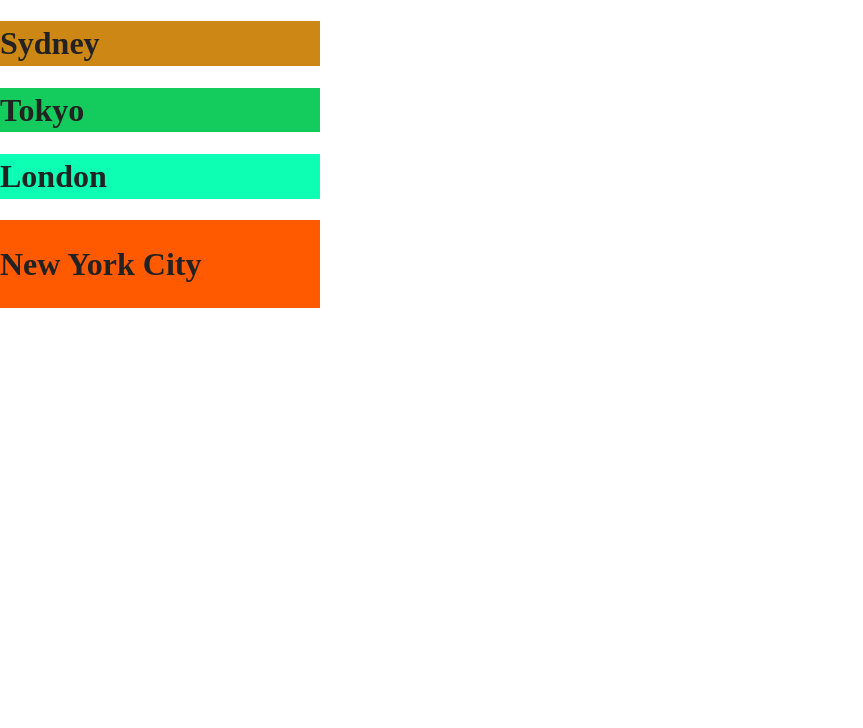
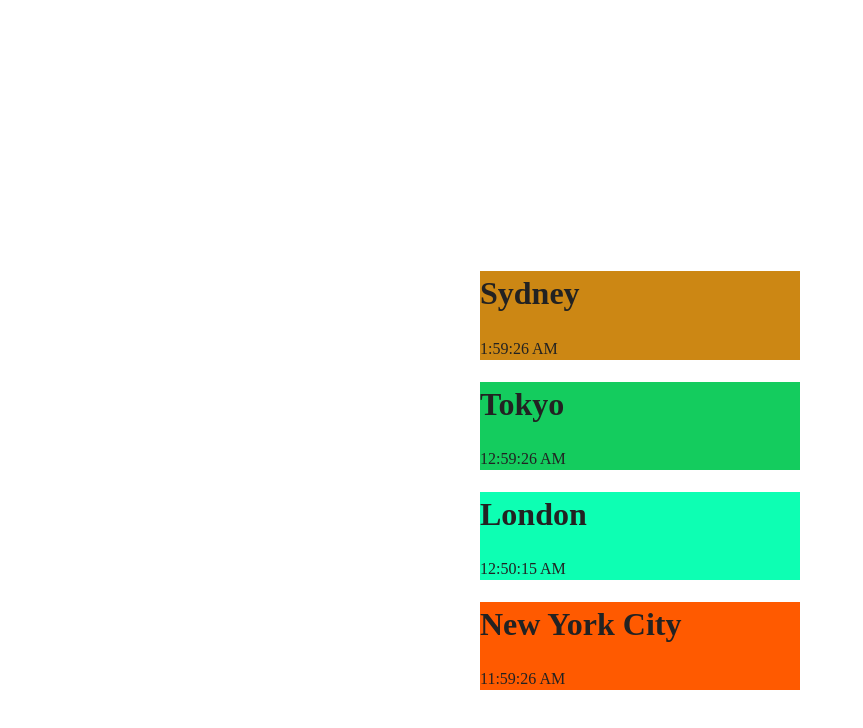
Before and after one commit to dpressey/world_clock, a plain HTML site: page index.html in a window 1280 px wide. Shown: the whole page, without its empty margins (0-863 px from the left). Drawn offline with nearby package versions, Linux system fonts and the light colour scheme.

Commit message:
complete

```diff
--- a/css/customize.css
+++ b/css/customize.css
@@ -1,31 +1,32 @@
+section {
+	position: relative;
+	top: 250px;
+}
+
 #nyc {
 	background-color:  #FF5A00;
 	width:  25%;
 	height: 50%;
-	position: relative;
-	display: inline-block;
+	margin: 0 auto;
 }
 
 #london {
 	background-color:  #0DFFB3;
 	width:  25%;
 	height: 25%;
-	position: relative;
-	display: block;
+	margin: 0 auto;
 }
 
 #tokyo {
 	background-color:  #14CC5E;
 	width:  25%;
 	height: 25%;
-	position: relative;
-	display: block;
+	margin: 0 auto;
 }
 
 #sydney {
 	background-color:  #CC8714;
 	width:  25%;
 	height: 25%;
-	position: relative;
-	display: block;
+	margin: 0 auto;
 }
--- a/index.html
+++ b/index.html
@@ -1,9 +1,9 @@
 <!doctype html>
-<html class="no-js" lang="">
+<html class="no-js" lang="en">
     <head>
         <meta charset="utf-8">
         <meta http-equiv="X-UA-Compatible" content="IE=edge">
-        <title></title>
+        <title>What's The Time?</title>
         <meta name="description" content="">
         <meta name="viewport" content="width=device-width, initial-scale=1">
 
@@ -20,6 +20,7 @@
         <![endif]-->
 
         <!-- Add your site or application content here -->
+        <section>
         	<div id="sydney">
             <h1>Sydney</h1>
             <p id="sydney-time"></p>
@@ -39,12 +40,7 @@
             <h1>New York City</h1>
             <p id="nyc-time"></p>
         	</div>
-
-        <script src="//ajax.googleapis.com/ajax/libs/jquery/1.1.1/jquery.min.js"></script>
-        <script>window.jQuery || document.write('<script src="js/vendor/jquery-1.1.1.min.js"><\/script>')</script>
-        <script src="js/plugins.js"></script>
+        </section>
         <script src="js/main.js"></script>
-
-
     </body>
 </html>
--- a/js/main.js
+++ b/js/main.js
@@ -41,7 +41,7 @@
         var lndnTime = function (){
 
             // instantiate the new london data object
-            var lndnDate = new Date();
+            var lndnDate = new Date(2014, 9, 13, 12, 50, 15);
 
             // for proper conversion, add five hours to London's time
             var lndnHours = lndnDate.getHours();
@@ -50,17 +50,10 @@
             var meridian = "AM";
 
              // converting from 24 hour to 12 hour format
-            if (lndnHours <= 7) {
-            	lndnHours += 5;
-            	meridian = "PM";
-
-            } else if(lndnHours >= ){}
-            else if (lndnHours > 12 && lndnHours < 25) {
-                // London is always 5 hours ahead of NYC time, so...
-                // instead of subtracting twelve hours, just subtract seven.
-                lndnHours -= 12;
-                lndnHours += 5;
-                meridian = "AM";
+            if (lndnHours === 0) {
+            	lndnHours = 12;
+            } else if (lndnHours > 12) {
+            	lndnHours -= 12;
             }
 
             var lndnMinutes = lndnDate.getMinutes();
```
Lines whose indentation alone changed are shown as unchanged.
